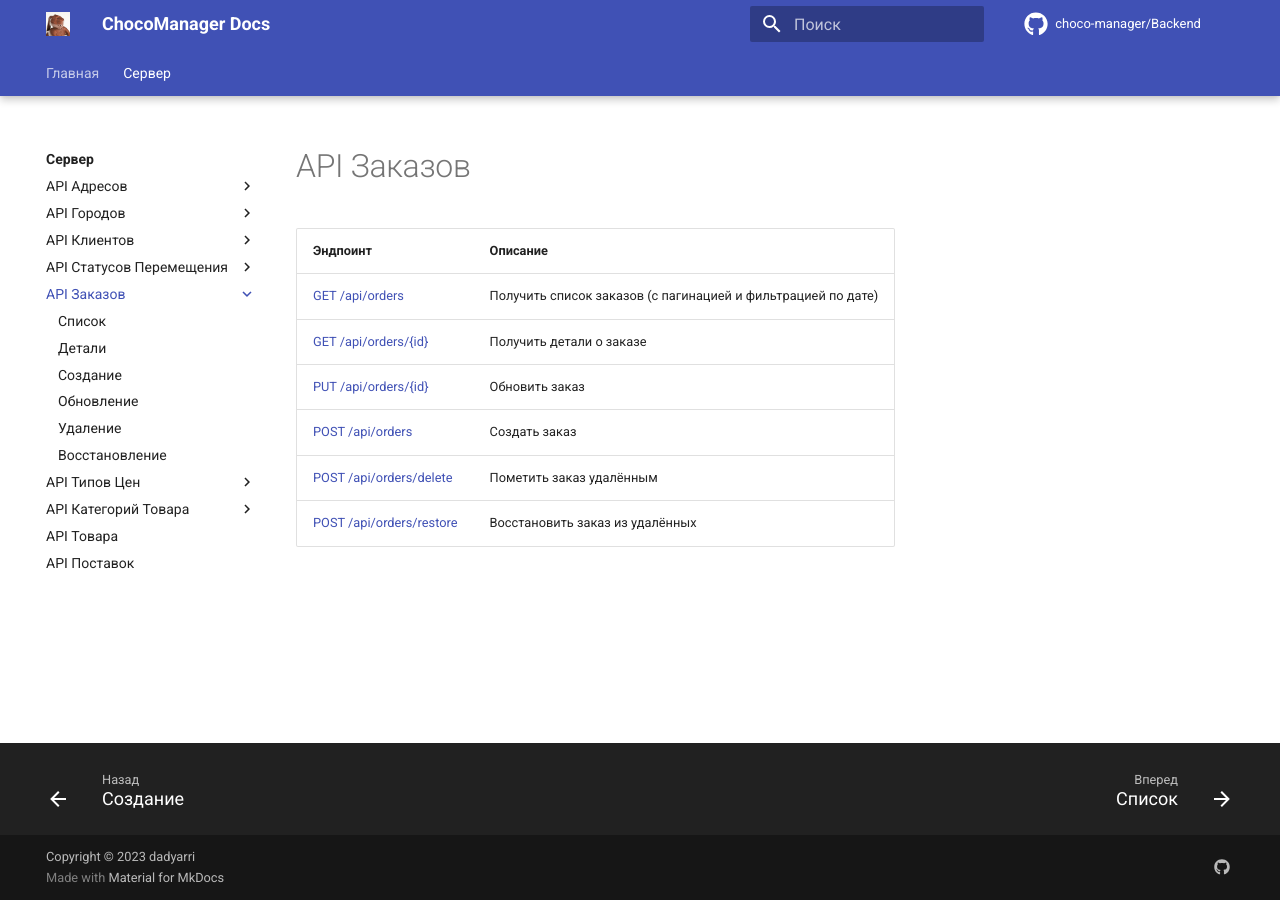
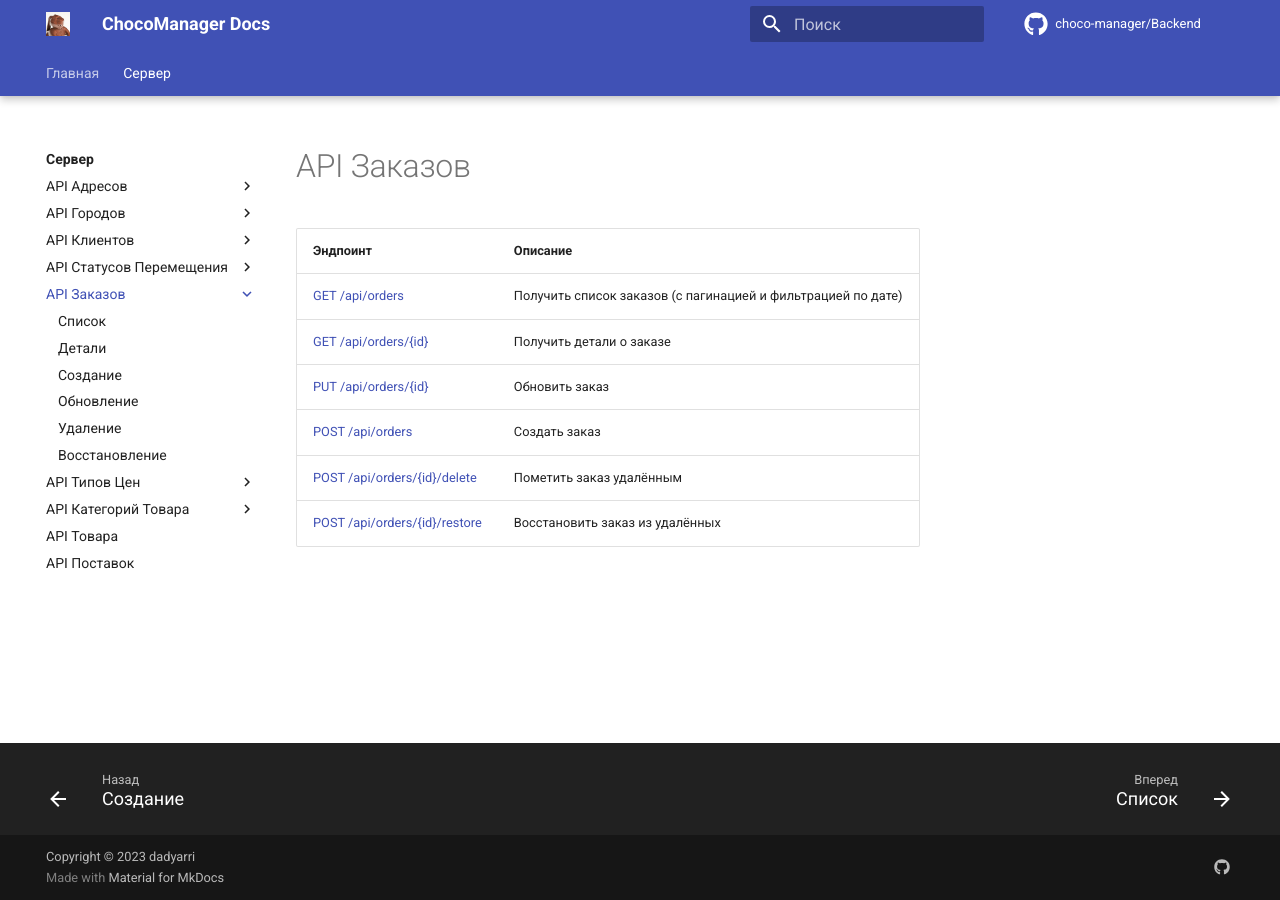
Before and after one commit to choco-manager/Docs, an MkDocs documentation site: the page built from docs/server/modules/orders/index.md, in a window 1280 px wide. Built offline with MkDocs 1.6.1 and Material for MkDocs 9.7.7, drawn with Linux system fonts in a browser that asks for light colours; comment, search, counter and statistics services are not loaded; the version menu is left out.

Commit message:
fix(docs): fix paths

```diff
--- a/docs/server/modules/orders/index.md
+++ b/docs/server/modules/orders/index.md
@@ -1,10 +1,10 @@
 # API Заказов
 
-| Эндпоинт                               | Описание                                                     |
-| -------------------------------------- | ------------------------------------------------------------ |
-| [GET /api/orders](list.md)             | Получить список заказов (с пагинацией и фильтрацией по дате) |
-| [GET /api/orders/{id}](get.md)         | Получить детали о заказе                                     |
-| [PUT /api/orders/{id}](update.md)      | Обновить заказ                                               |
-| [POST /api/orders](create.md)          | Создать заказ                                                |
-| [POST /api/orders/delete](delete.md)   | Пометить заказ удалённым                                     |
-| [POST /api/orders/restore](restore.md) | Восстановить заказ из удалённых                              |
+| Эндпоинт                                    | Описание                                                     |
+| ------------------------------------------- | ------------------------------------------------------------ |
+| [GET /api/orders](list.md)                  | Получить список заказов (с пагинацией и фильтрацией по дате) |
+| [GET /api/orders/{id}](get.md)              | Получить детали о заказе                                     |
+| [PUT /api/orders/{id}](update.md)           | Обновить заказ                                               |
+| [POST /api/orders](create.md)               | Создать заказ                                                |
+| [POST /api/orders/{id}/delete](delete.md)   | Пометить заказ удалённым                                     |
+| [POST /api/orders/{id}/restore](restore.md) | Восстановить заказ из удалённых                              |
```
